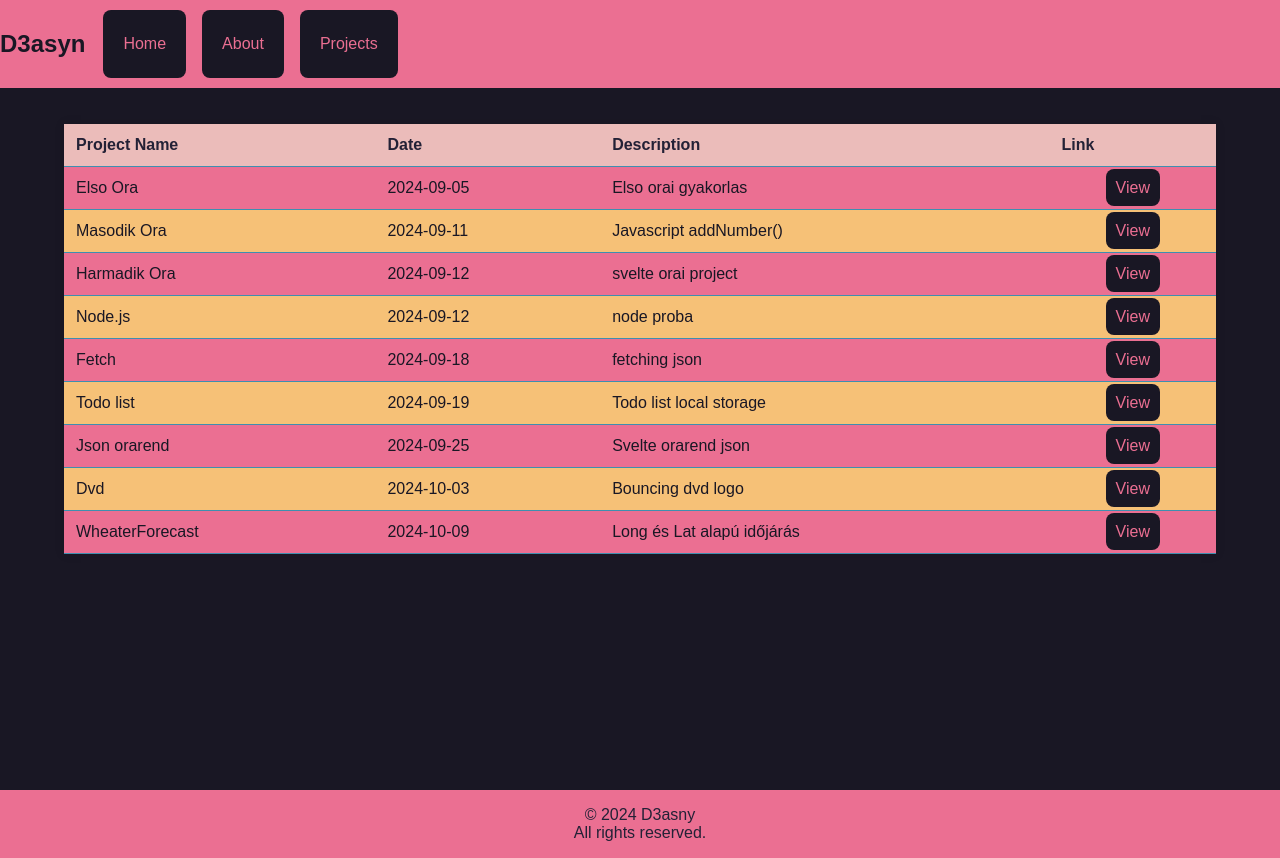
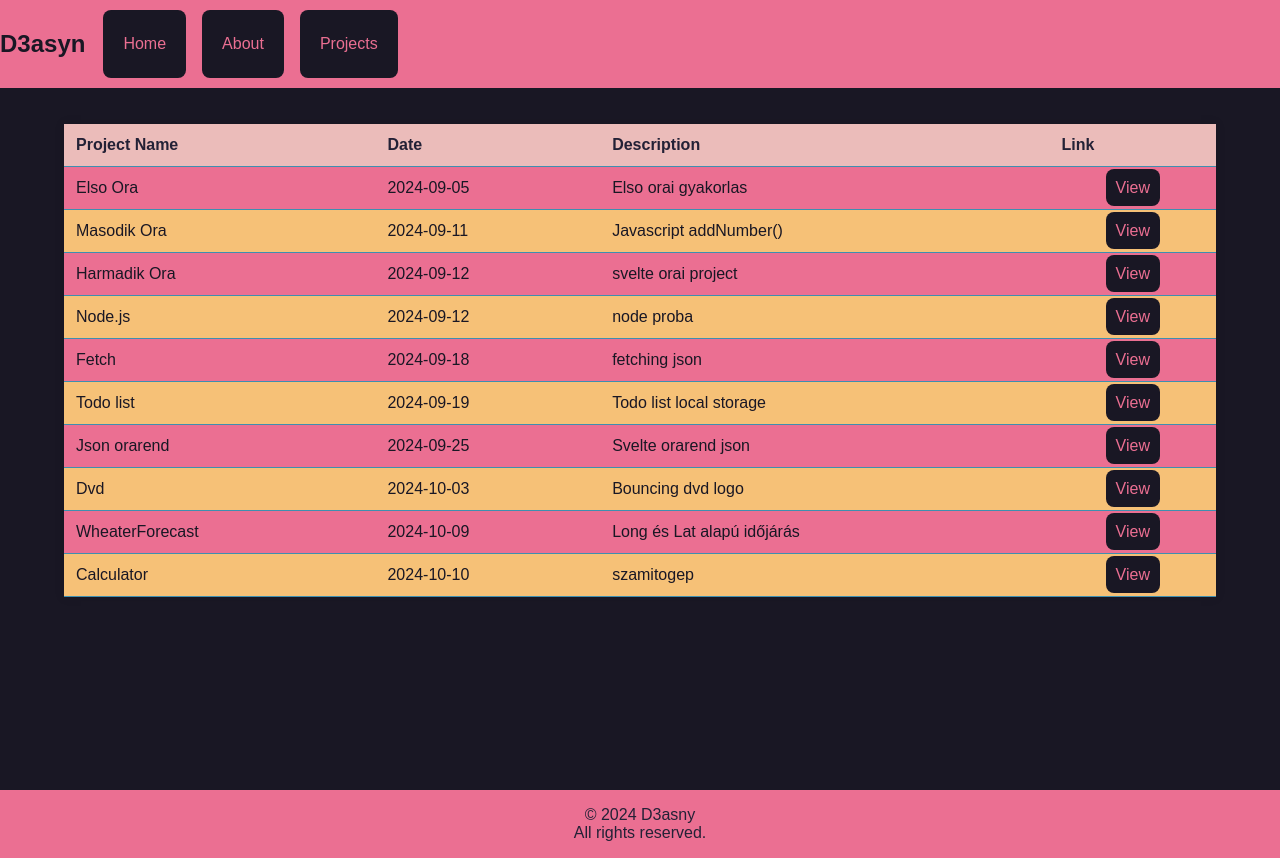
Before and after one commit to D3asyn/Portfolio, a SvelteKit app: page /projects in a window 1280 px wide. Built offline with nearby package versions, Linux system fonts and the light colour scheme.

Commit message:
Update +page.svelte

```diff
--- a/src/routes/projects/+page.svelte
+++ b/src/routes/projects/+page.svelte
@@ -53,6 +53,12 @@
 			desc: 'Long és Lat alapú időjárás',
 			date: '2024-10-09',
 			link: 'https://d3asyn.github.io/WeatherForecast/'
+		},
+		{
+			name: 'Calculator',
+			desc: 'szamitogep',
+			date: '2024-10-10',
+			link: 'https://d3asyn.github.io/Calculator/'
 		}
 ];
 
```
